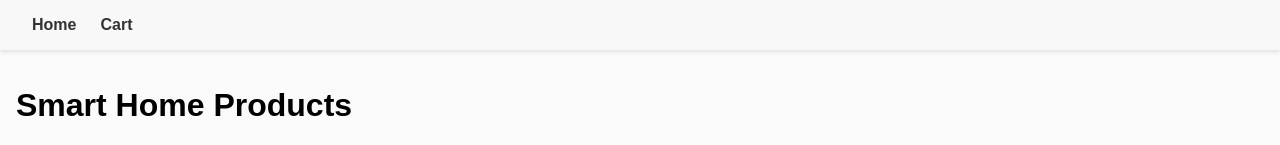
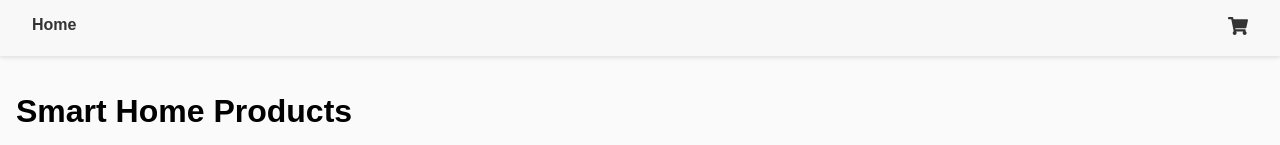
Before and after one commit to Sppgg/Proyecto-final-modulo-4-React, a React (Vite) app in the folder Proyecto-final-modulo-4-react-tienda/: page / in a window 1280 px wide. Shown: the top 145 px of the page. Built offline with nearby package versions, Linux system fonts and the light colour scheme.

Commit message:
fixed cart

```diff
--- a/Proyecto-final-modulo-4-react-tienda/src/components/Cart.jsx
+++ b/Proyecto-final-modulo-4-react-tienda/src/components/Cart.jsx
@@ -4,7 +4,8 @@ import React, { useContext } from "react";
 import { CartContext } from "../contexts/CartContext";
 
 const Cart = () => {
-  const { cartItems, removeFromCart } = useContext(CartContext);
+  const { cartItems, removeFromCart, increaseProduct, decreaseProduct } =
+    useContext(CartContext);
 
   const handleRemove = (id) => {
     removeFromCart(id);
@@ -28,7 +29,12 @@ const Cart = () => {
             >
               <h2>{item.name}</h2>
               <p>Price: {item.price}€</p>
-              <p>Quantity: {item.quantity}</p>
+              <div>
+                <button onClick={decreaseProduct}>-</button>
+                <p>Quantity: {item.quantity}</p>
+                <button onClick={increaseProduct}>+</button>
+              </div>
+
               <button onClick={() => handleRemove(item.id)}>Remove</button>
             </li>
           ))}
--- a/Proyecto-final-modulo-4-react-tienda/src/components/Header.jsx
+++ b/Proyecto-final-modulo-4-react-tienda/src/components/Header.jsx
@@ -2,6 +2,7 @@
 import React from "react";
 import { Link } from "react-router-dom";
 import "../styles/HeaderComponent.css";
+import { FaShoppingCart } from "react-icons/fa"; //importamos el icono del carrito
 
 const Header = () => {
   return (
@@ -12,7 +13,9 @@ const Header = () => {
             <Link to="/">Home</Link>
           </li>
           <li>
-            <Link to="/cart">Cart</Link>
+            <Link to="/cart">
+              <FaShoppingCart size={20} color="#333" />
+            </Link>
           </li>
         </ul>
       </nav>
--- a/Proyecto-final-modulo-4-react-tienda/src/contexts/CartContext.jsx
+++ b/Proyecto-final-modulo-4-react-tienda/src/contexts/CartContext.jsx
@@ -1,10 +1,40 @@
 // src/contexts/CartContext.js
 import React, { createContext, useReducer } from "react";
+import { useState } from "react";
 
 export const CartContext = createContext();
-
+// const [products, setProducts] = useState([]);
 const initialState = {
   cartItems: [],
+};
+
+// Funciones manejadoras para incrementar y decrementar productos añadidos al carrito
+
+const decreaseProduct = (productId) => {
+  // encontrar el elemento que sea = al elemto id. si eso existe, elemento.cantidad < 1 deleteProduct
+
+  setProducts(
+    products.map((element) => {
+      if (element.cantidad < 1) {
+        console.log("Hola desde decreaseproduct");
+      } else {
+        element.id === productId
+          ? { ...element, quantity: element.quantity - 1 }
+          : element;
+      }
+    })
+  );
+};
+
+const increaseProduct = (product) => {
+  // const existingProducts = productos.find((elemento)=> elemento.id === producto.id);
+  setProducts(
+    products.map((element) =>
+      element.id === product.id
+        ? { ...element, quantity: (element.quantity || 1) + 1 }
+        : element
+    )
+  );
 };
 
 const cartReducer = (state, action) => {
@@ -52,7 +82,13 @@ export const CartProvider = ({ children }) => {
 
   return (
     <CartContext.Provider
-      value={{ cartItems: state.cartItems, addToCart, removeFromCart }}
+      value={{
+        cartItems: state.cartItems,
+        addToCart,
+        removeFromCart,
+        increaseProduct,
+        decreaseProduct,
+      }}
     >
       {children}
     </CartContext.Provider>
--- a/Proyecto-final-modulo-4-react-tienda/src/styles/HeaderComponent.css
+++ b/Proyecto-final-modulo-4-react-tienda/src/styles/HeaderComponent.css
@@ -11,6 +11,7 @@
   list-style: none;
   margin: 0;
   padding: 0;
+  justify-content: space-between;
 }
 
 .nav-list li a {
```
